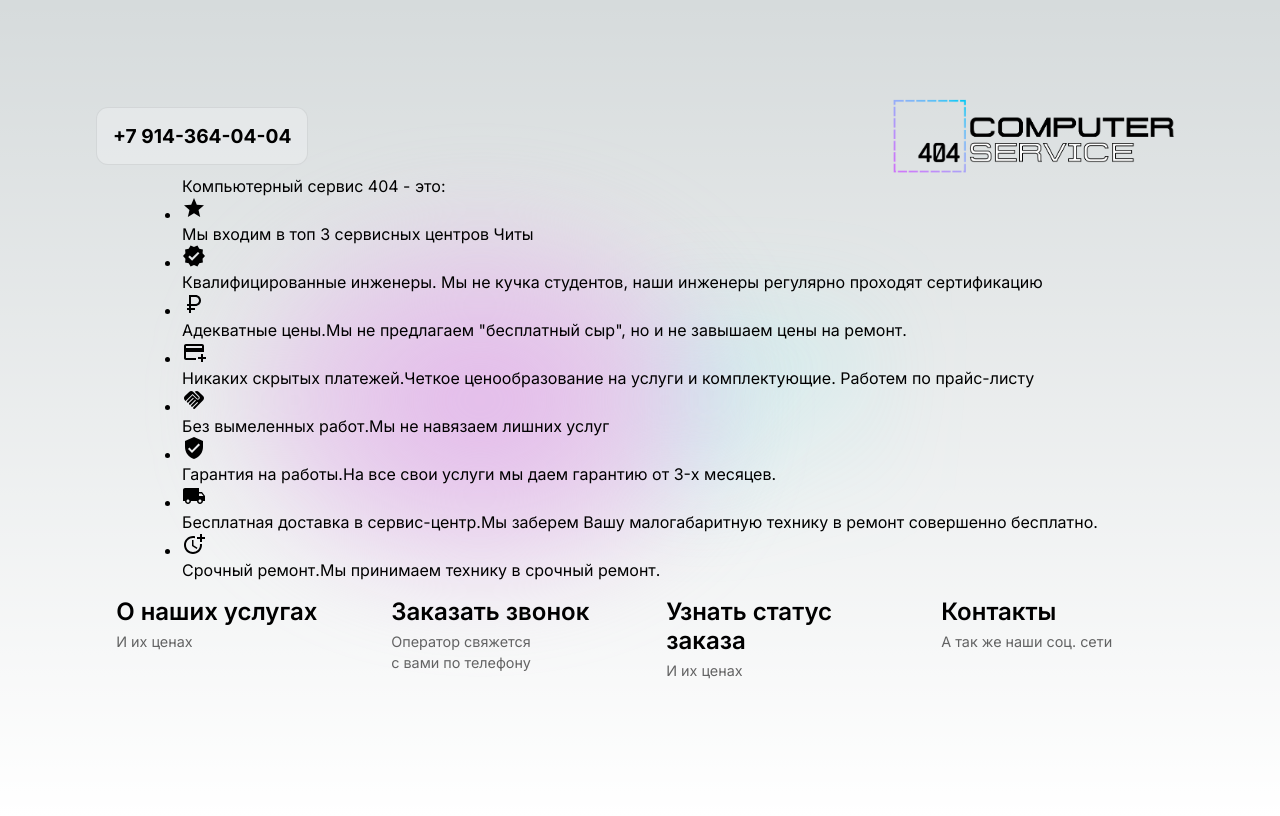
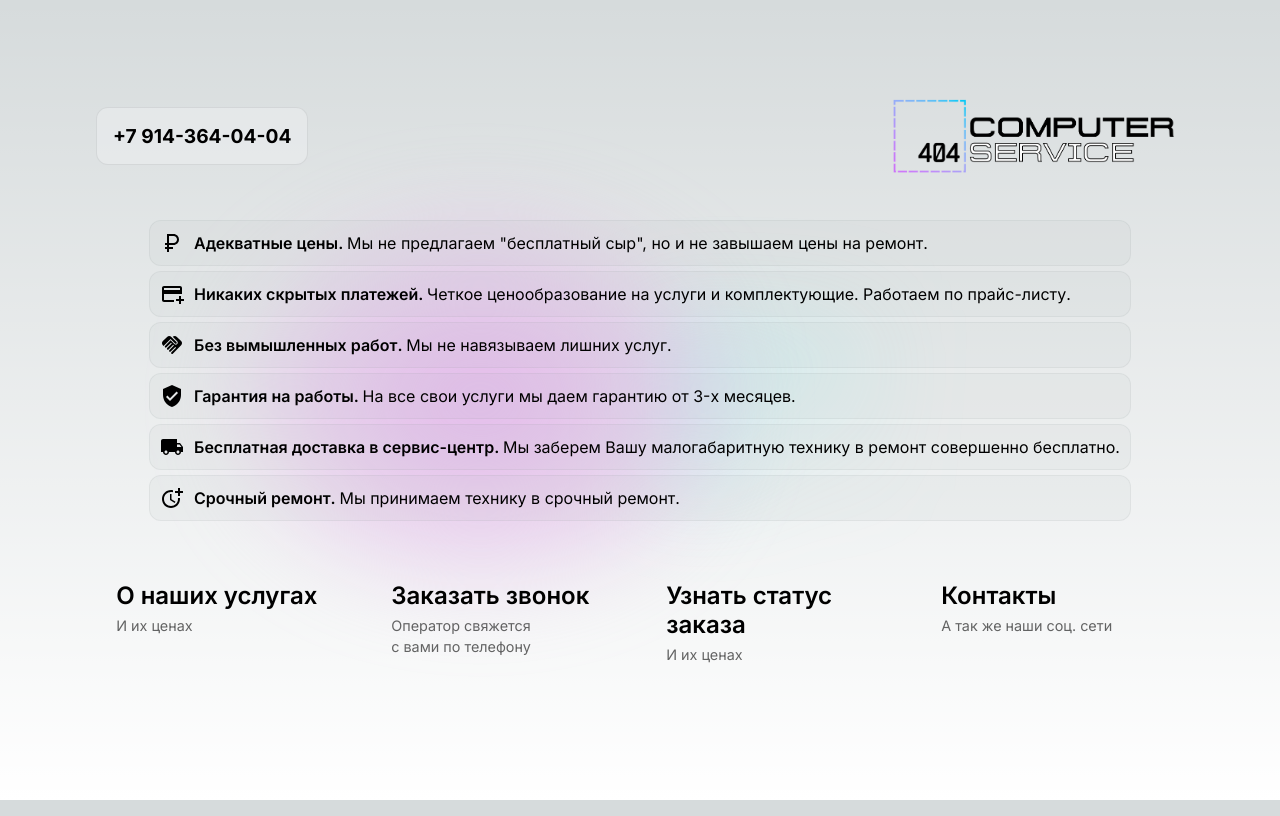
Before and after one commit to EndreiDarkRose/404Service, a Next.js app: page / in a window 1280 px wide. Built offline with nearby package versions, Linux system fonts and the light colour scheme.

Commit message:
add styles from main page

```diff
--- /dev/null
+++ b/src/app/layout.module.scss
@@ -0,0 +1,14 @@
+.main {
+  display: flex;
+  flex-direction: column;
+  justify-content: space-between;
+  align-items: center;
+  padding: 6rem;
+  min-height: 100vh;
+
+  @media (max-width: 700px) {
+    padding: 0rem;
+    padding-top: 100px;
+    justify-content: flex-start;
+  }
+}
--- a/src/app/layout.tsx
+++ b/src/app/layout.tsx
@@ -2,10 +2,9 @@ import type { Metadata } from "next";
 import { Inter } from "next/font/google";
 import "./globals.css";
 import Header from "./components/header/Header";
-
 import Center from "./components/center/Center";
 import Info from "./components/info/Info";
-import styles from "./page.module.scss";
+import styles from "./layout.module.scss";
 import { StoreProvider } from "@/redux/StoreProvide";
 import { Suspense } from "react";
 import Loading from "./loading";
@@ -14,7 +13,7 @@ const inter = Inter({ subsets: ["cyrillic"] });
 
 export const metadata: Metadata = {
   title: "404 Service",
-  description: "Generated by create next app",
+  description: "Сервисный центр в Чите",
 };
 
 export default function RootLayout({
--- a/src/app/page.module.scss
+++ b/src/app/page.module.scss
@@ -1,14 +1,28 @@
-.main {
+.container {
   display: flex;
+  justify-content: center;
   flex-direction: column;
-  justify-content: space-between;
-  align-items: center;
-  padding: 6rem;
-  min-height: 100vh;
-
-  @media (max-width: 700px) {
-    padding: 0rem;
-    padding-top: 100px;
-    justify-content: flex-start;
+  .title {
+    font-weight: 600;
+    font-size: large;
+    padding: 10px;
+  }
+  .list {
+    list-style: none;
+    .item {
+      display: flex;
+      align-items: center;
+      padding: 10px;
+      margin: 5px 10px;
+      border: 1px solid rgba(var(--card-border-rgb), 0.1);
+      border-radius: var(--border-radius);
+      background: rgba(var(--card-rgb), 0.1);
+      .description {
+        padding-left: 10px;
+        span {
+          font-weight: 600;
+        }
+      }
+    }
   }
 }
--- a/src/app/page.tsx
+++ b/src/app/page.tsx
@@ -8,62 +8,63 @@ import HandshakeIcon from "@mui/icons-material/Handshake";
 import VerifiedUserIcon from "@mui/icons-material/VerifiedUser";
 import LocalShippingIcon from "@mui/icons-material/LocalShipping";
 import MoreTimeIcon from "@mui/icons-material/MoreTime";
-const page = () => {
+import styles from "./page.module.scss";
+
+const Main = () => {
   return (
-    <div>
-      <p>Компьютерный сервис 404 - это:</p>
-      <ul>
-        <li>
+    <div className={styles.container}>
+      <ul className={styles.list}>
+        {/* <li className={styles.item}>
           <GradeIcon />
-          <p>
-            <span>Мы входим в топ 3 </span>сервисных центров Читы
+          <p className={styles.description}>
+            <span>Мы входим в топ 3 </span>сервисных центров Читы.
           </p>
         </li>
-        <li>
+        <li className={styles.item}>
           <VerifiedIcon />
-          <p>
+          <p className={styles.description}>
             <span>Квалифицированные инженеры.</span> Мы не кучка студентов, наши
-            инженеры регулярно проходят сертификацию
+            инженеры регулярно проходят сертификацию.
           </p>
-        </li>
-        <li>
+        </li> */}
+        <li className={styles.item}>
           <CurrencyRubleIcon />
-          <p>
-            <span>Адекватные цены.</span>Мы не предлагаем &quot;бесплатный
+          <p className={styles.description}>
+            <span>Адекватные цены. </span>Мы не предлагаем &quot;бесплатный
             сыр&quot;, но и не завышаем цены на ремонт.
           </p>
         </li>
-        <li>
+        <li className={styles.item}>
           <AddCardIcon />
-          <p>
-            <span>Никаких скрытых платежей.</span>Четкое ценообразование на
-            услуги и комплектующие. Работем по прайс-листу
+          <p className={styles.description}>
+            <span>Никаких скрытых платежей. </span>Четкое ценообразование на
+            услуги и комплектующие. Работаем по прайс-листу.
           </p>
         </li>
-        <li>
+        <li className={styles.item}>
           <HandshakeIcon />
-          <p>
-            <span>Без вымеленных работ.</span>Мы не навязаем лишних услуг
+          <p className={styles.description}>
+            <span>Без вымышленных работ. </span>Мы не навязываем лишних услуг.
           </p>
         </li>
-        <li>
+        <li className={styles.item}>
           <VerifiedUserIcon />
-          <p>
-            <span>Гарантия на работы.</span>На все свои услуги мы даем гарантию
+          <p className={styles.description}>
+            <span>Гарантия на работы. </span>На все свои услуги мы даем гарантию
             от 3-х месяцев.
           </p>
         </li>
-        <li>
+        <li className={styles.item}>
           <LocalShippingIcon />
-          <p>
-            <span>Бесплатная доставка в сервис-центр.</span>Мы заберем Вашу
+          <p className={styles.description}>
+            <span>Бесплатная доставка в сервис-центр. </span>Мы заберем Вашу
             малогабаритную технику в ремонт совершенно бесплатно.
           </p>
         </li>
-        <li>
+        <li className={styles.item}>
           <MoreTimeIcon />
-          <p>
-            <span>Срочный ремонт.</span>Мы принимаем технику в срочный ремонт.
+          <p className={styles.description}>
+            <span>Срочный ремонт. </span>Мы принимаем технику в срочный ремонт.
           </p>
         </li>
       </ul>
@@ -71,4 +72,4 @@ const page = () => {
   );
 };
 
-export default page;
+export default Main;
--- a/src/redux/slice/priceListSlicer/slicePriceList.ts
+++ b/src/redux/slice/priceListSlicer/slicePriceList.ts
@@ -5,7 +5,10 @@ import axios from "axios";
 export const fetchPriceList = createAsyncThunk(
   "priceList/fetchPriceList",
   async () => {
-    const response = await axios.get("http://127.0.0.1:4000/api/v1/services");
+    const response = await axios.get(
+      "http://127.0.0.1:4000/api/v1/services"
+      // "https://663cb71917145c4d8c375f97.mockapi.io/pricelist"
+    );
     return response.data;
   }
 );
```
Also changed, not shown: src/app/services/page.tsx (+16 -4 lines).
